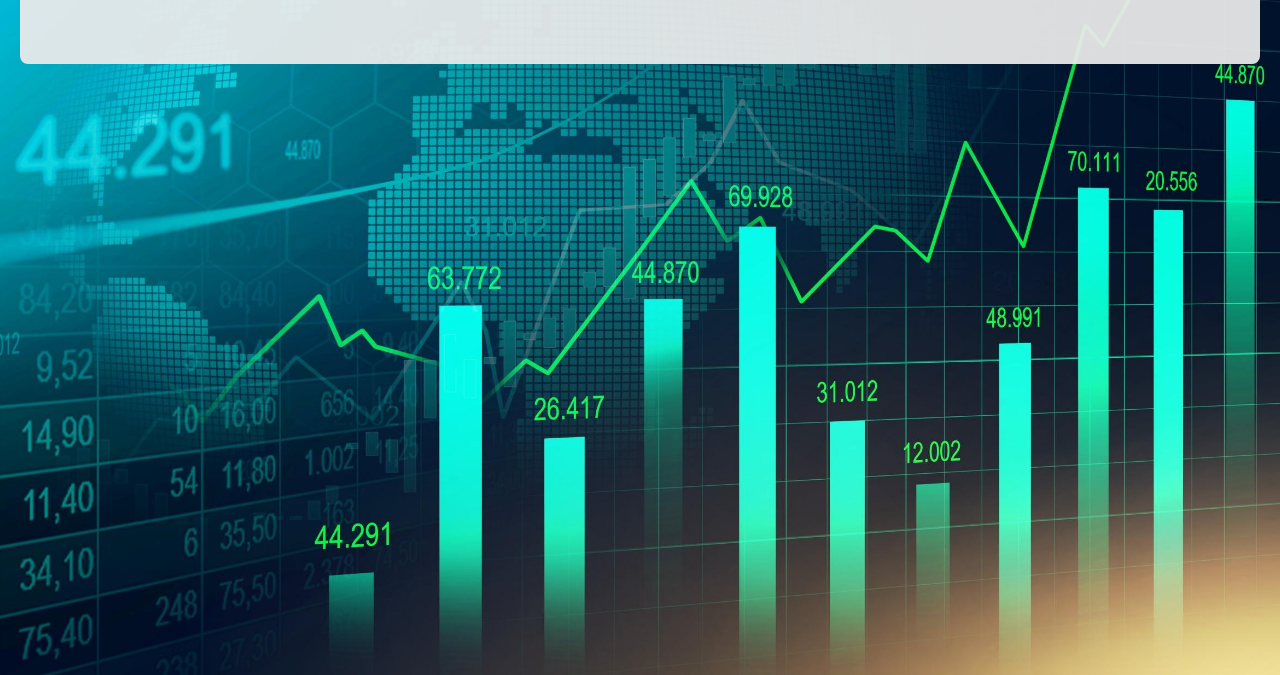
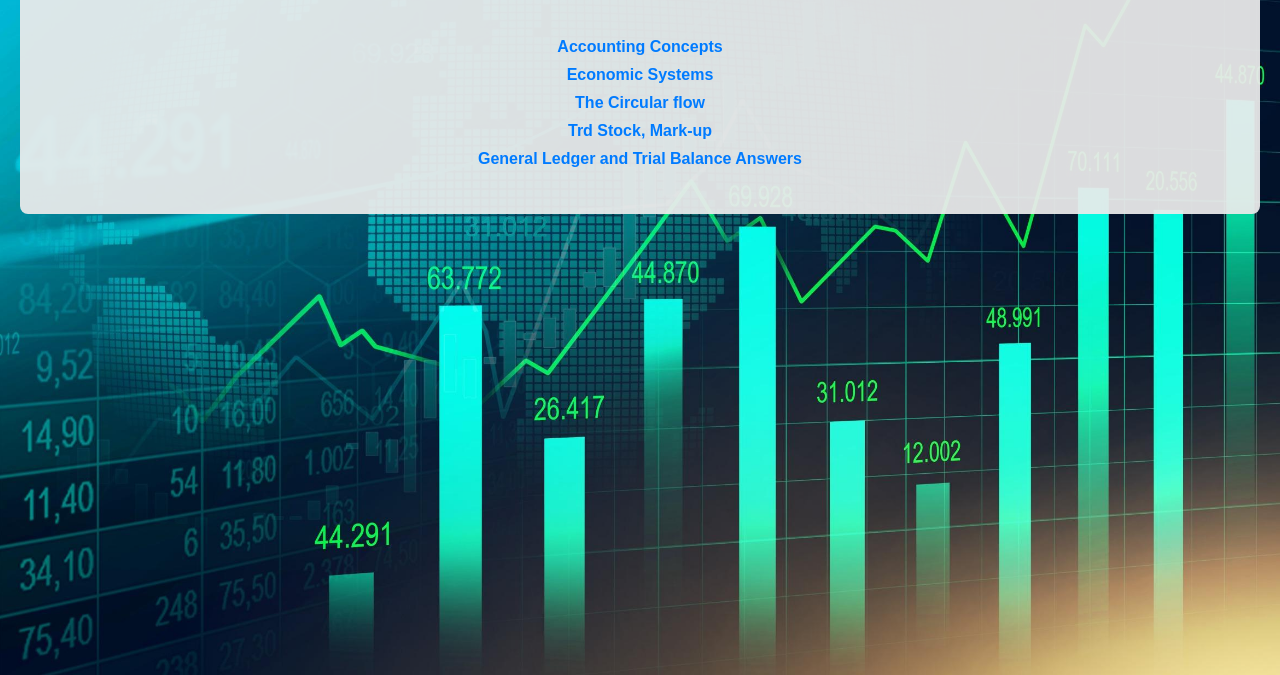
Before and after one commit to GeneralGunfire/EduLink, a plain HTML site: page pagems-9.html in a window 1280 px wide. Shown: the part 165-840 px from the top of the page. Drawn offline with Linux system fonts and the light colour scheme.

Commit message:
Update pagems-9.html test

```diff
--- a/pagems-9.html
+++ b/pagems-9.html
@@ -11,11 +11,11 @@
         <h1>Download Presentations</h1>
         <input type="text" id="search" placeholder="Search presentations...">
         <ul id="file-list">
-            <!-- <li><a href="ems-accountingConcepts9.1.pptx" download>Accounting Concepts</a></li>
+           <li><a href="ems-accountingConcepts9.1.pptx" download>Accounting Concepts</a></li>
             <li><a href="ems-economicSystems9.2.pptx" download>Economic Systems</a></li>
             <li><a href="ems-circularFlow9.3.pptx" download>The Circular flow</a></li>
             <li><a href="ems-trdStockandMark-up9.4.pptx" download>Trd Stock, Mark-up</a></li>
-            <li><a href="ems-genealLedgerAndTrailBalance9.5.pdf" download>General Ledger and Trial Balance Answers</a></li>            -->
+            <li><a href="ems-genealLedgerAndTrailBalance9.5.pdf" download>General Ledger and Trial Balance Answers</a></li>
         </ul>
     </div>
     <script src="script2.js"></script>
```
